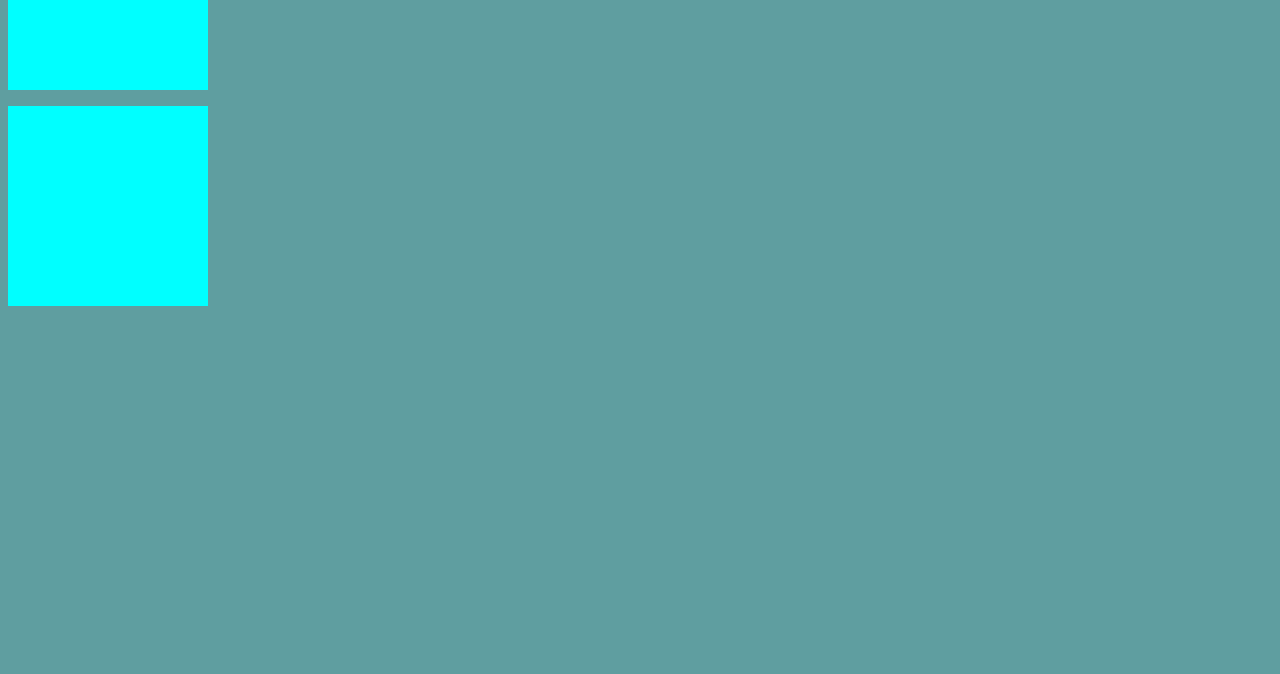
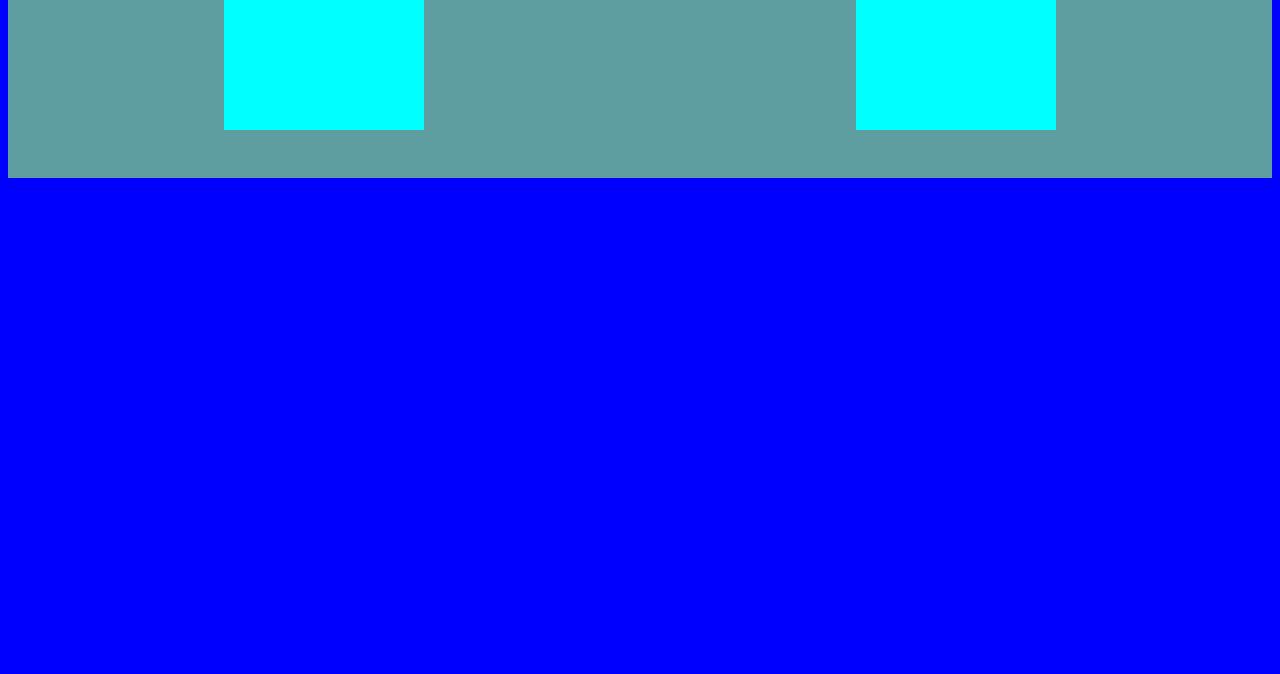
Before and after one commit to ArturNowakSch/www10, a plain HTML site: page index.html in a window 1280 px wide. Shown: the part 126-800 px from the top of the page. Drawn offline with Linux system fonts and the light colour scheme.

Commit message:
After reset

```diff
--- a/index.html
+++ b/index.html
@@ -1,14 +1,16 @@
 <!DOCTYPE html>
 <html lang="en">
-<head>
-    <meta charset="UTF-8">
-    <meta name="viewport" content="width=device-width, initial-scale=1.0">
+  <head>
+    <meta charset="UTF-8" />
+    <meta name="viewport" content="width=device-width, initial-scale=1.0" />
     <title>Document</title>
 
-    <link rel="stylesheet" href="style.css">
-</head>
-<body>
-    <p></p>
-    <p></p>
-</body>
+    <link rel="stylesheet" href="style.css" />
+  </head>
+  <body>
+    <div class="container">
+      <p>Akapit 1</p>
+      <p>Akapit 2</p>
+    </div>
+  </body>
 </html>
--- a/style.css
+++ b/style.css
@@ -1,9 +1,14 @@
 body {
+    background-color: blue;
+}
+.container {
     background-color: cadetblue;
+    display: flex;
+    justify-content: space-around;
 }
-
 p {
     width: 200px;
     height: 200px;
     background-color: aqua;
+    font-size: 3em;
 }
```
